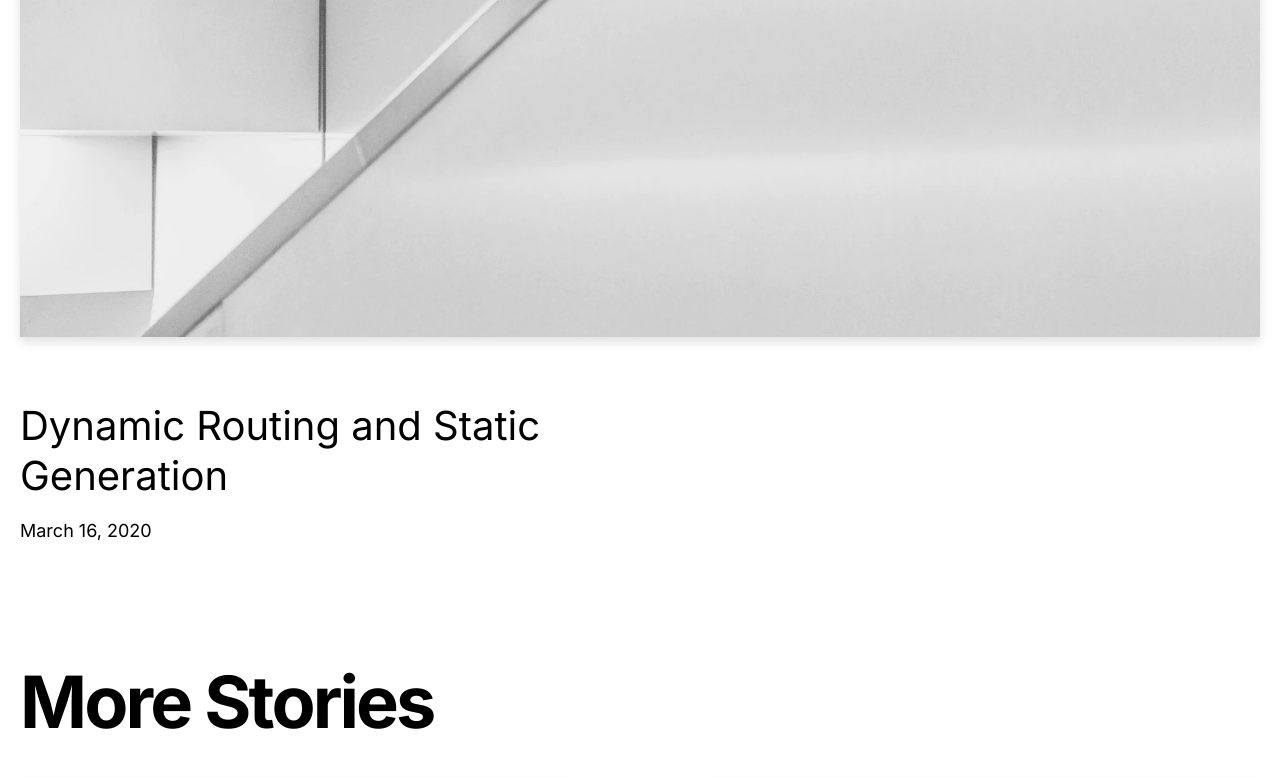
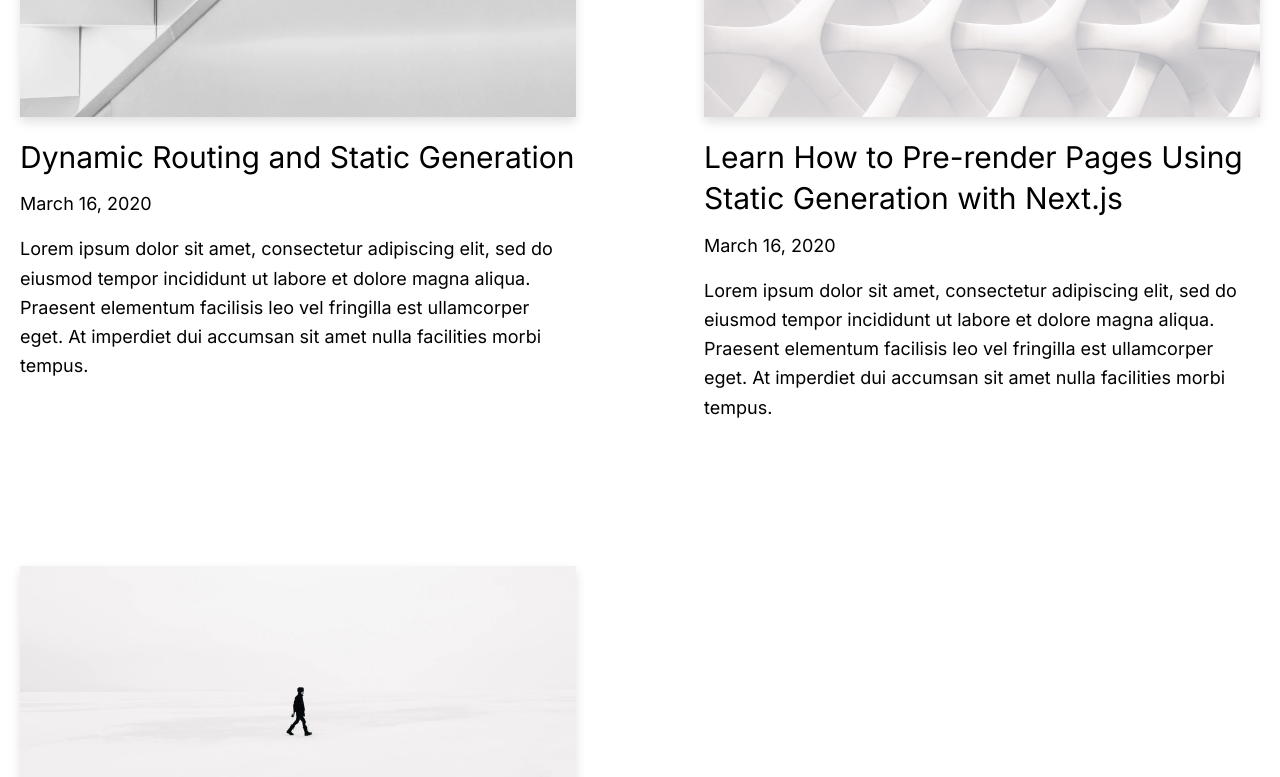
Before and after one commit to ericanastas/ericanastas.com, a Next.js app: page / in a window 1280 px wide. Shown: the part 520-1297 px from the top of the page. Built offline with nearby package versions, Linux system fonts and the light colour scheme.

Commit message:
Removed HeroProject

```diff
--- a/src/app/_components/hero-project.tsx
+++ /dev/null
@@ -1,37 +0,0 @@
-import CoverImage from "@/app/_components/cover-image";
-import Link from "next/link";
-import DateFormatter from "./date-formatter";
-
-type Props = {
-  title: string;
-  coverImage: string;
-  date: string;
-  excerpt: string;
-  slug: string;
-};
-
-export function HeroProject({ title, coverImage, date, excerpt, slug }: Props) {
-  return (
-    <section>
-      <div className="mb-8 md:mb-16">
-        <CoverImage title={title} src={coverImage} slug={slug} />
-      </div>
-      <div className="md:grid md:grid-cols-2 md:gap-x-16 lg:gap-x-8 mb-20 md:mb-28">
-        <div>
-          <h3 className="mb-4 text-4xl lg:text-5xl leading-tight">
-            <Link
-              as={`/posts/${slug}`}
-              href="/posts/[slug]"
-              className="hover:underline"
-            >
-              {title}
-            </Link>
-          </h3>
-          <div className="mb-4 md:mb-0 text-lg">
-            <DateFormatter dateString={date} />
-          </div>
-        </div>
-      </div>
-    </section>
-  );
-}
--- a/src/app/page.tsx
+++ b/src/app/page.tsx
@@ -1,5 +1,4 @@
 import Container from "@/app/_components/container";
-import { HeroProject } from "@/app/_components/hero-project";
 import { Intro } from "@/app/_components/intro";
 import { ProjectList } from "@/app/_components/project-list";
 import { getAllProjects as getAllProjects } from "@/lib/api";
@@ -7,22 +6,11 @@ import { getAllProjects as getAllProjects } from "@/lib/api";
 export default function Index() {
   const allProjects = getAllProjects();
 
-  const heroProject = allProjects[0];
-
-  const moreProjects = allProjects.slice(1);
-
   return (
     <main>
       <Container>
         <Intro />
-        <HeroProject
-          title={heroProject.title}
-          coverImage={heroProject.coverImage}
-          date={heroProject.date}
-          slug={heroProject.slug}
-          excerpt={heroProject.excerpt}
-        />
-        {moreProjects.length > 0 && <ProjectList projects={moreProjects} />}
+        {allProjects.length > 0 && <ProjectList projects={allProjects} />}
       </Container>
     </main>
   );
```
